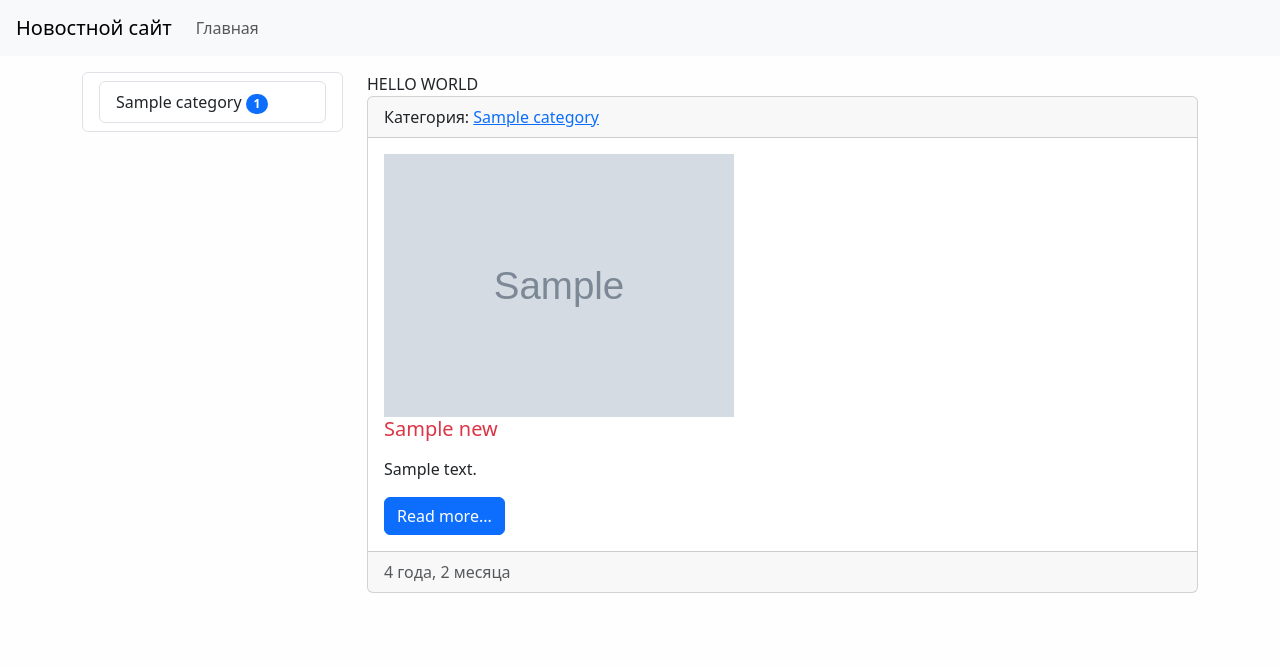
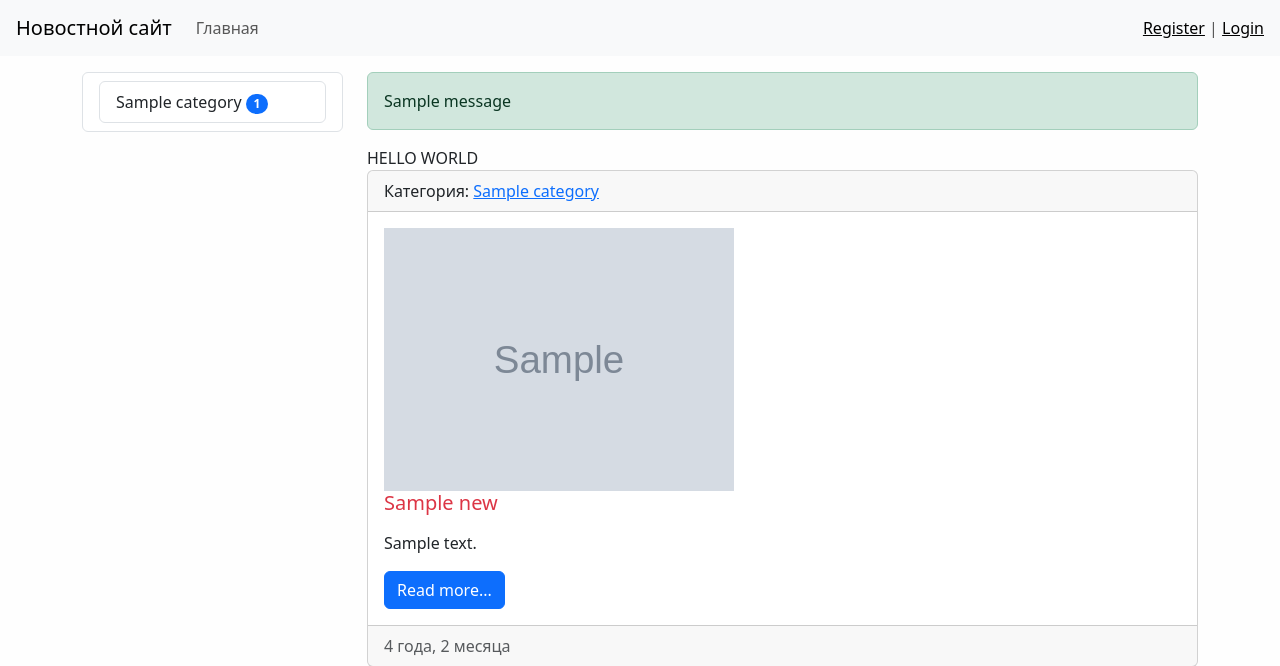
Before and after one commit to vladismeno/testsite, a Django app: page / in a window 1280 px wide. Shown: the top 666 px of the page. Run offline with Django 5.2, Linux system fonts and the light colour scheme; tables that the repository leaves empty hold one stand-in row (values such as "Sample post"); grey boxes marked "Sample" are stand-in pictures; one stand-in notice (Sample message) is shown; some libraries are stand-ins or nearby versions.

Commit message:
Lesson 45: Registration. Part 1

```diff
--- a/mysite/news/urls.py
+++ b/mysite/news/urls.py
@@ -8,6 +8,8 @@ urlpatterns = [
     # path('category/<int:category_id>/', NewsByCategory.as_view(extra_context={'title': 'Какой-то тайтл'}), name='category'),
     # path('news/<int:news_id>/', view_news, name='view_news'),
     # path('news/add-news', add_news, name='add_news'),
+    path('register/', register, name='register'),
+    path('login/', login, name='login'),
     path('test/', test, name='test'),
     path('', HomeNews.as_view(), name='home'),
     path('category/<int:category_id>/', NewsByCategory.as_view(), name='category'),
--- a/mysite/news/views.py
+++ b/mysite/news/views.py
@@ -3,10 +3,30 @@ from django.views.generic import ListView, DetailView, CreateView
 from django.urls import reverse_lazy
 from django.contrib.auth.mixins import LoginRequiredMixin
 from django.core.paginator import Paginator
+from django.contrib.auth.forms import UserCreationForm
+from django.contrib import messages
 
 from .models import News, Categories
 from .forms import NewsForm
 from .utils import MyMixin
+
+
+def register(request):
+    if request.method == 'POST':
+        form = UserCreationForm(request.POST)
+        if form.is_valid():
+            form.save()
+            messages.success(request, 'Вы успешно зарегистрировались')
+            return redirect('login')
+        else:
+            messages.error(request, 'Ошибка регистрации')
+    else:
+        form = UserCreationForm()
+    return render(request, 'news/register.html', {"form": form})
+
+
+def login(request):
+    return render(request, 'news/login.html')
 
 
 def test(request):
--- a/mysite/templates/base.html
+++ b/mysite/templates/base.html
@@ -18,6 +18,21 @@
             {% block sidebar %}SIDEBAR{% endblock %}
         </div>
         <div class="col-md-9">
+
+            {% if messages %}
+                {% for message in messages %}
+                    {% if message.tags == 'error' %}
+                        <div class="alert alert-danger" role="alert">
+                            {{ message }}
+                        </div>
+                    {% else %}
+                        <div class="alert alert-{{ message.tags }}" role="alert">
+                            {{ message }}
+                        </div>
+                    {% endif %}
+                {% endfor %}
+            {% endif %}
+
             {% block content %}CONTENT{% endblock %}
             {% if page_obj.has_other_pages %}
             <nav aria-label="...">
--- a/mysite/templates/inc/_nav.html
+++ b/mysite/templates/inc/_nav.html
@@ -11,5 +11,9 @@
                 <li class="nav-item"><a class="nav-link" href="{% url 'add_news' %}">Добавить новость</a></li>
             {% endif %}
         </ul>
+
+        <span class="navbar-text pe-3">
+            <a href="{% url 'register' %}">Register</a> | <a href="{% url 'login' %}">Login</a>
+        </span>
     </div>
 </nav>
```
Also changed, not shown: mysite/news/templates/news/login.html (added, +15 -0 lines), mysite/news/templates/news/register.html (added, +21 -0 lines).
